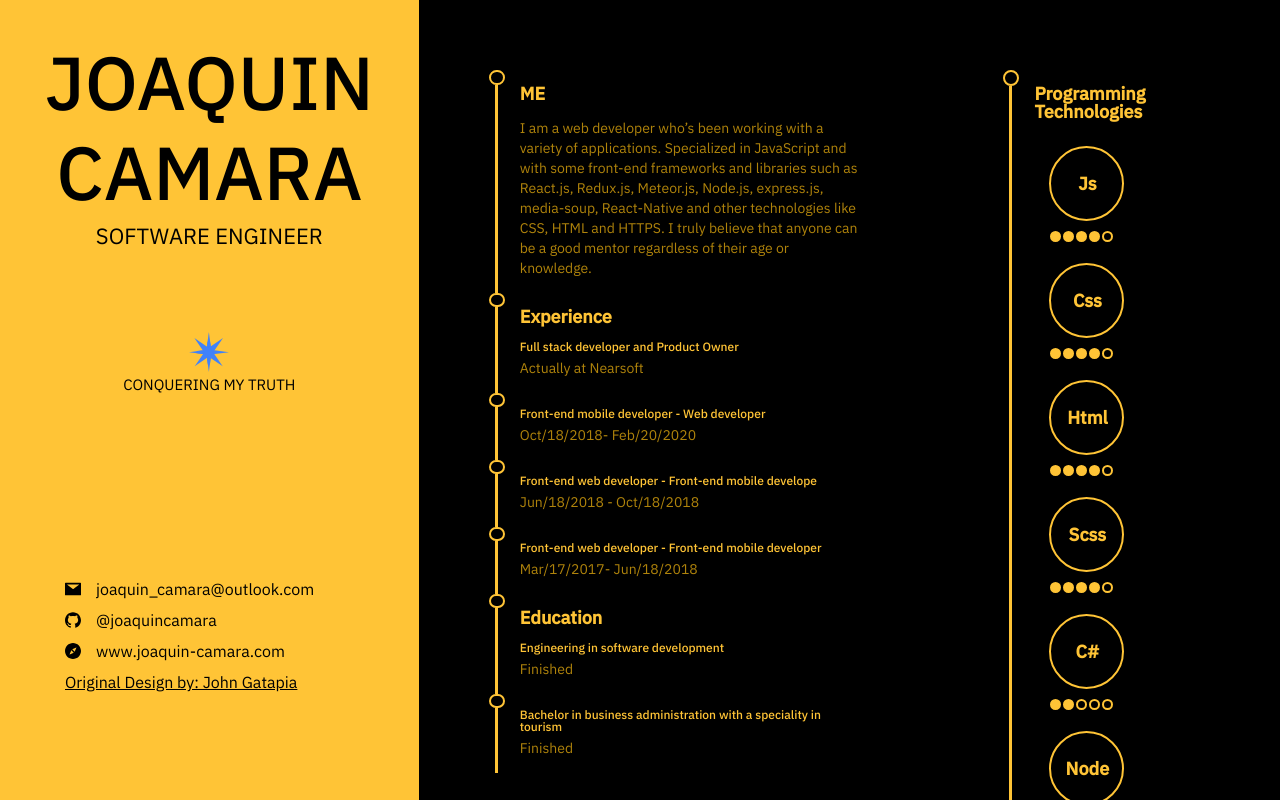
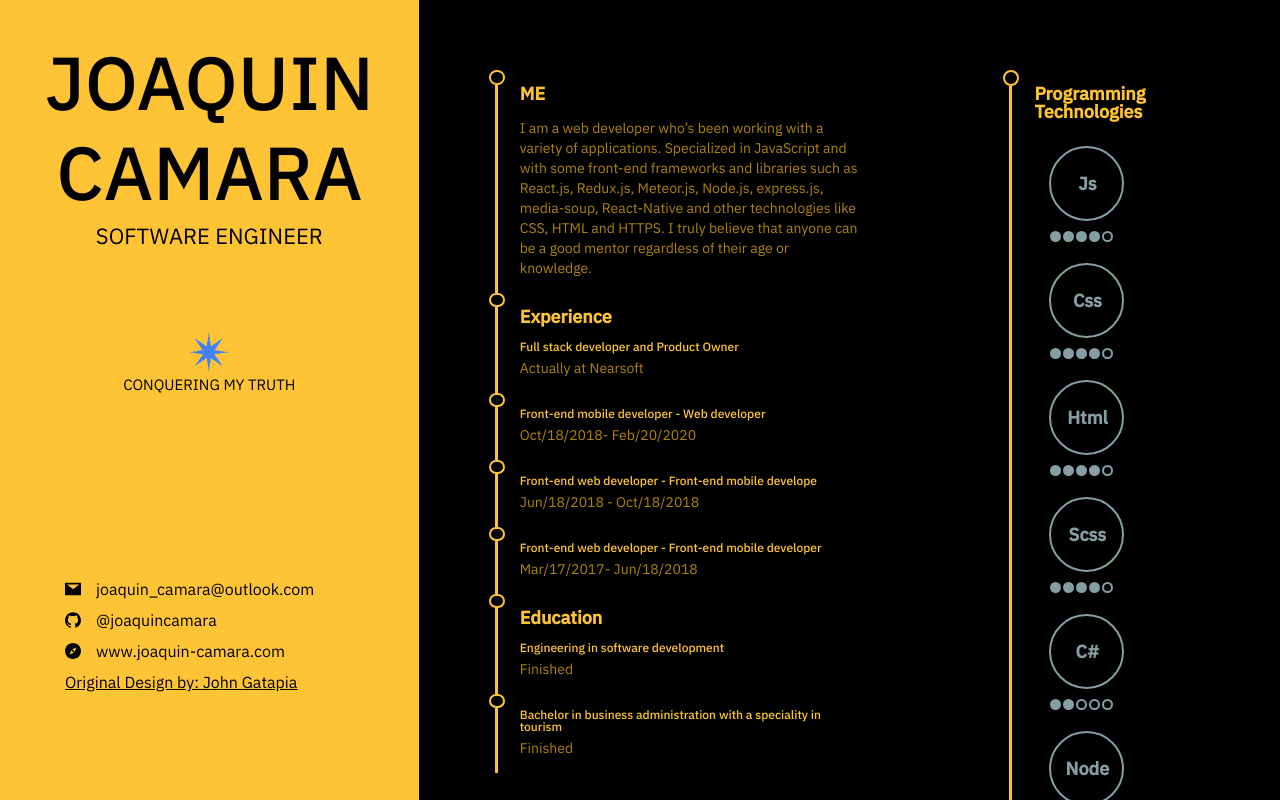
Before and after one commit to joaquincamara/cv-manager, a React (Create React App) app: page / in a window 1280 px wide. Shown: the top 800 px of the page. Built offline with nearby package versions, Linux system fonts and the light colour scheme.

Commit message:
animation effect fixes

```diff
--- a/src/components/atoms/techRating/TechRating.jsx
+++ b/src/components/atoms/techRating/TechRating.jsx
@@ -7,11 +7,41 @@ export const TechRating = ({ techName, techRate }) => {
     <div className='tech-rating'>
       <h1>{techName}</h1>
       <div className='tech-rating__rate'>
-        <hr className={techRate >= 1 ? '' : 'tech-rating__rate__empty'} />
-        <hr className={techRate >= 2 ? '' : 'tech-rating__rate__empty'} />
-        <hr className={techRate >= 3 ? '' : 'tech-rating__rate__empty'} />
-        <hr className={techRate >= 4 ? '' : 'tech-rating__rate__empty'} />
-        <hr className={techRate === 5 ? '' : 'tech-rating__rate__empty'} />
+        <hr
+          className={
+            techRate >= 1
+              ? 'tech-rating__rate__full'
+              : 'tech-rating__rate__empty'
+          }
+        />
+        <hr
+          className={
+            techRate >= 2
+              ? 'tech-rating__rate__full'
+              : 'tech-rating__rate__empty'
+          }
+        />
+        <hr
+          className={
+            techRate >= 3
+              ? 'tech-rating__rate__full'
+              : 'tech-rating__rate__empty'
+          }
+        />
+        <hr
+          className={
+            techRate >= 4
+              ? 'tech-rating__rate__full'
+              : 'tech-rating__rate__empty'
+          }
+        />
+        <hr
+          className={
+            techRate === 5
+              ? 'tech-rating__rate__full'
+              : 'tech-rating__rate__empty'
+          }
+        />
       </div>
     </div>
   );
--- a/src/components/atoms/techRating/techRating.scss
+++ b/src/components/atoms/techRating/techRating.scss
@@ -11,7 +11,88 @@
     flex-direction: row;
 
     &__empty {
+      border-radius: 100px;
+      width: 7px;
+      height: 7px;
+      border: 2px solid $background-yellow;
+      margin: 10px 1px 1px 1px;
       background-color: $background-black !important;
+      -webkit-animation: empty_changer 3s infinite alternate;
+      -moz-animation: empty_changer 3s infinite alternate;
+      -o-animation: empty_changer 3s infinite alternate;
+      animation: empty_changer 3s infinite alternate;
+
+      @-webkit-keyframes empty_changer {
+        from {
+          border: 2px solid $background-yellow;
+        }
+        to {
+          border: 2px solid $background-blue;
+        }
+      }
+      @-moz-keyframes empty_changer {
+        from {
+          border: 2px solid $background-yellow;
+        }
+        to {
+          border: 2px solid $background-blue;
+        }
+      }
+
+      @keyframes empty_changer {
+        from {
+          border: 2px solid $background-yellow;
+        }
+        to {
+          border: 2px solid $background-blue;
+        }
+      }
+    }
+
+    &__full {
+      border-radius: 100px;
+      width: 7px;
+      height: 7px;
+      border: 2px solid $background-yellow;
+      background-color: $background-yellow;
+      margin: 10px 1px 1px 1px;
+
+      -webkit-animation: full_changer 3s infinite alternate;
+      -moz-animation: full_changer 3s infinite alternate;
+      -o-animation: full_changer 3s infinite alternate;
+      animation: full_changer 3s infinite alternate;
+
+      @-webkit-keyframes full_changer {
+        from {
+          border: 2px solid $background-yellow;
+          background-color: $background-yellow;
+        }
+        to {
+          border: 2px solid $background-blue;
+          background-color: $background-blue;
+        }
+      }
+      @-moz-keyframes full_changer {
+        from {
+          border: 2px solid $background-yellow;
+          background-color: $background-yellow;
+        }
+        to {
+          border: 2px solid $background-blue;
+          background-color: $background-blue;
+        }
+      }
+
+      @keyframes full_changer {
+        from {
+          border: 2px solid $background-yellow;
+          background-color: $background-yellow;
+        }
+        to {
+          border: 2px solid $background-blue;
+          background-color: $background-blue;
+        }
+      }
     }
   }
 
@@ -24,14 +105,38 @@
     text-align: center;
     margin: auto;
     padding: 27px 0 0 1px !important;
-  }
 
-  hr {
-    border-radius: 100px;
-    width: 7px;
-    height: 7px;
-    border: 2px solid $background-yellow;
-    background-color: $background-yellow;
-    margin: 10px 1px 1px 1px;
+    -webkit-animation: background-color__change 3s infinite alternate;
+    -moz-animation: background-color__change 3s infinite alternate;
+    -o-animation: background-color__change 3s infinite alternate;
+    animation: background-color__change 3s infinite alternate;
+
+    @-webkit-keyframes background-color__change {
+      from {
+        border: 2px solid $background-yellow;
+      }
+      to {
+        border: 2px solid $background-blue;
+      }
+    }
+    @-moz-keyframes background-color__change {
+      from {
+        border: 2px solid $background-yellow;
+      }
+      to {
+        border: 2px solid $background-blue;
+      }
+    }
+
+    @keyframes background-color__change {
+      from {
+        border: 2px solid $background-yellow;
+        color: $background-yellow;
+      }
+      to {
+        border: 2px solid $background-blue;
+        color: $background-blue;
+      }
+    }
   }
 }
--- a/src/components/molecules/infoSection/infoSection.scss
+++ b/src/components/molecules/infoSection/infoSection.scss
@@ -16,6 +16,7 @@
     font-weight: 900;
     box-sizing: border-box;
     padding: 0 0 15px 0;
+    color: $background-yellow;
   }
 
   h3 {
--- a/src/style/_valiables.scss
+++ b/src/style/_valiables.scss
@@ -1,3 +1,30 @@
 $background-yellow: #ffc436;
+$background-blue: #2b83f5;
 $background-black: #000000;
 $text-brown: #af830b;
+
+@-webkit-keyframes color_change {
+  from {
+    border-color: $background-yellow;
+  }
+  to {
+    border-color: $background-blue;
+  }
+}
+@-moz-keyframes color_change {
+  from {
+    border-color: $background-yellow;
+  }
+  to {
+    border-color: $background-blue;
+  }
+}
+
+@keyframes color_change {
+  from {
+    border-color: $background-yellow;
+  }
+  to {
+    border-color: $background-blue;
+  }
+}
```
Also changed, not shown: package.json (+6 -1 lines), 1 other file (tests, documents, lock files or other folders).
